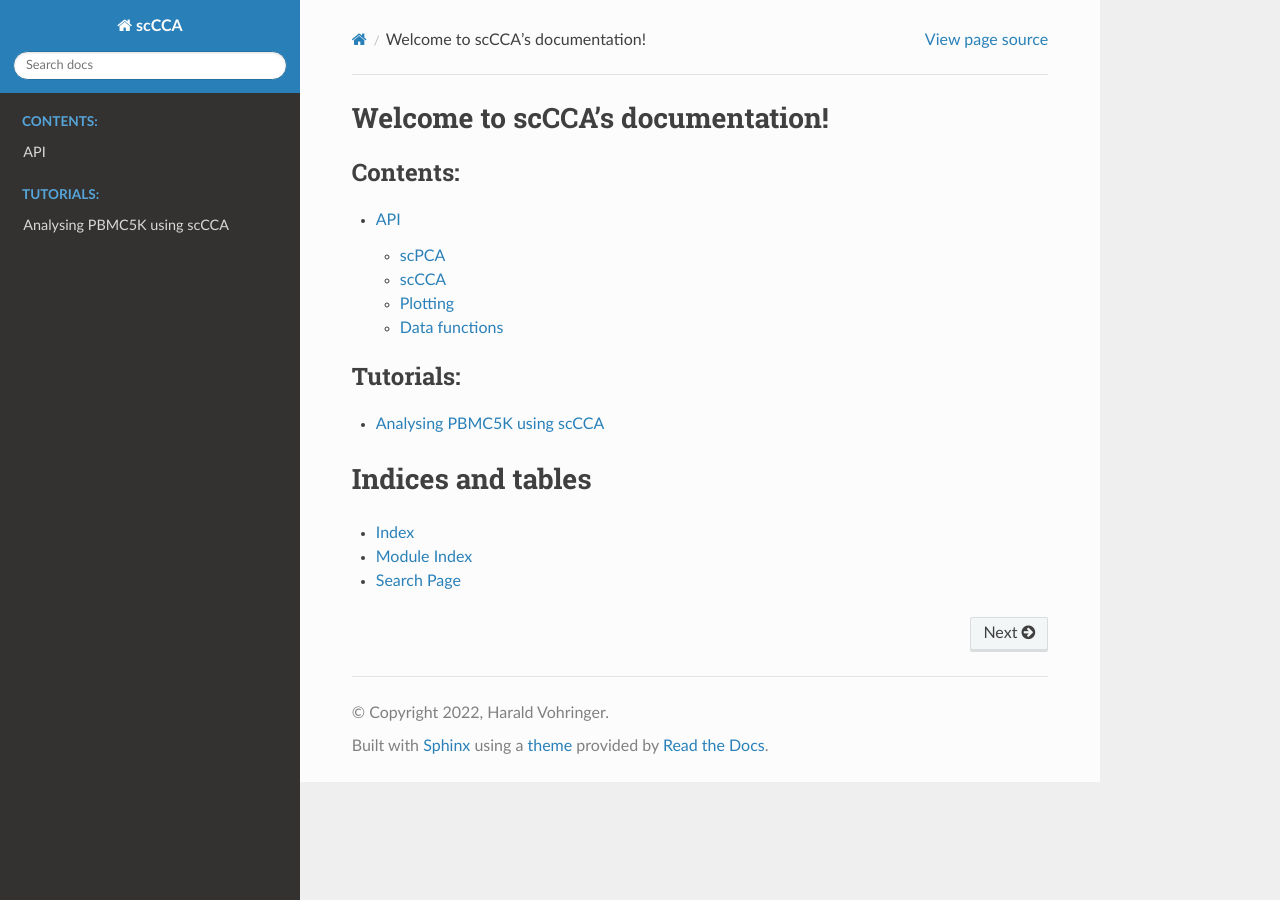
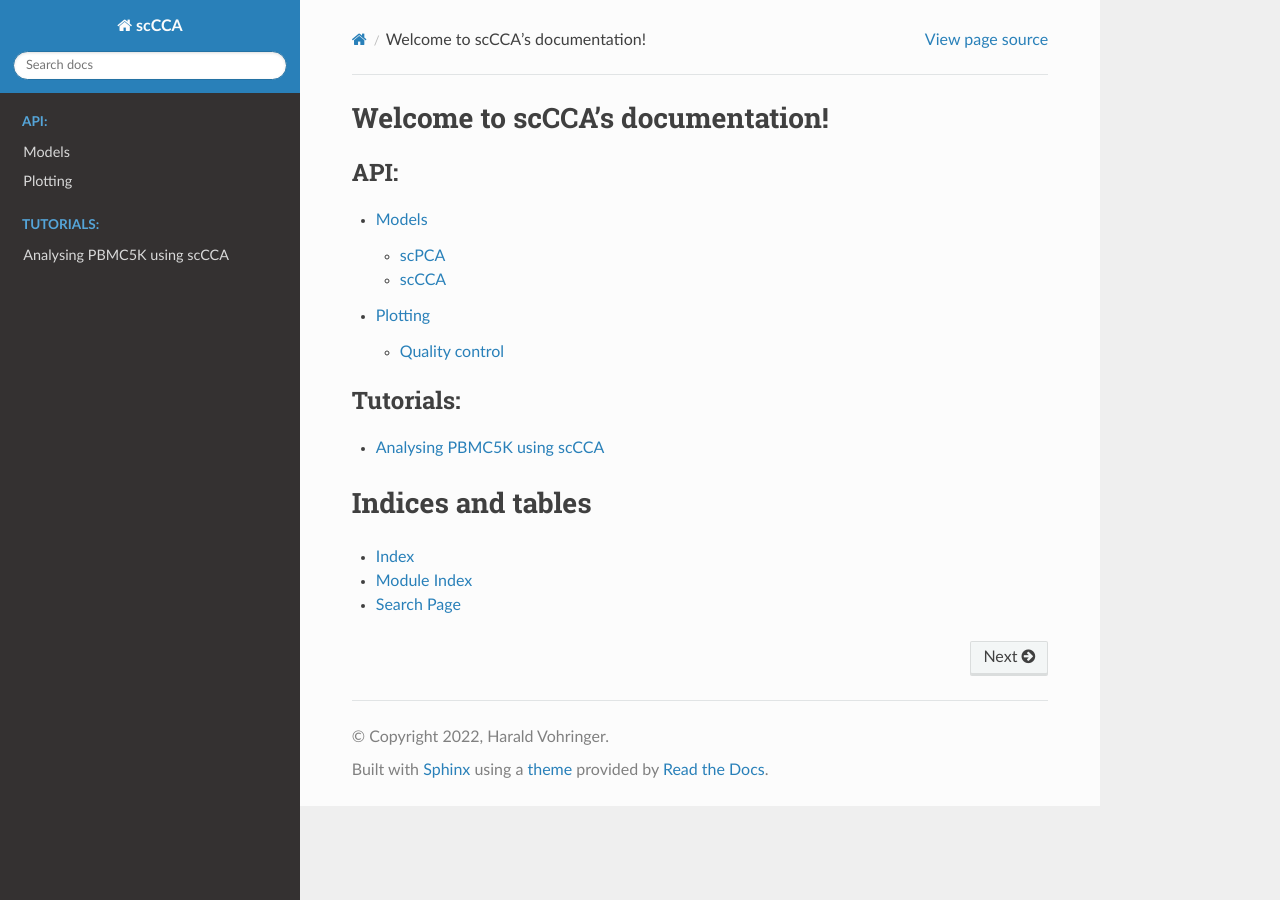
Before and after one commit to sagar87/scCCA, a Sphinx documentation site: the page built from docs/index.rst, in a window 1280 px wide. Built offline with Sphinx 7.4.7 and the Read the Docs theme 2.0.0, drawn with Linux system fonts in a browser that asks for light colours.

Commit message:
Restructured Documentation section.

```diff
--- a/docs/index.rst
+++ b/docs/index.rst
@@ -8,9 +8,10 @@
 
 .. toctree::
    :maxdepth: 2
-   :caption: Contents:
+   :caption: API:
 
-   api
+   models
+   plots
 
 .. toctree::
    :maxdepth: 2
--- /dev/null
+++ b/docs/plots.rst
@@ -0,0 +1,12 @@
+.. highlight:: shell
+
+========
+Plotting
+========
+
+
+Quality control
+---------------
+
+.. automodule:: scCCA.plots.qc
+   :members:
```
Also changed, not shown: docs/models.rst (added, +18 -0 lines), docs/notebooks/PBMC5K.ipynb, 1 other file.
